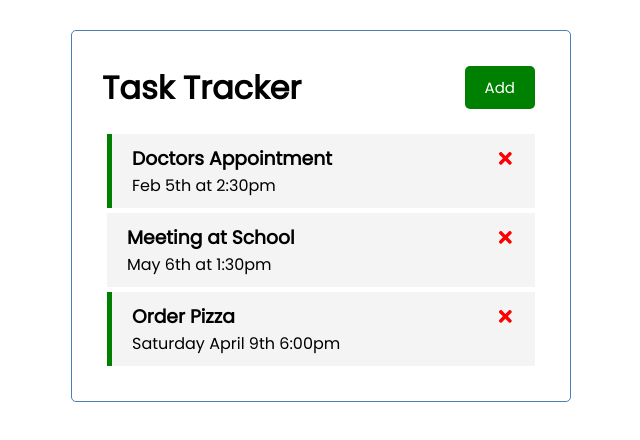
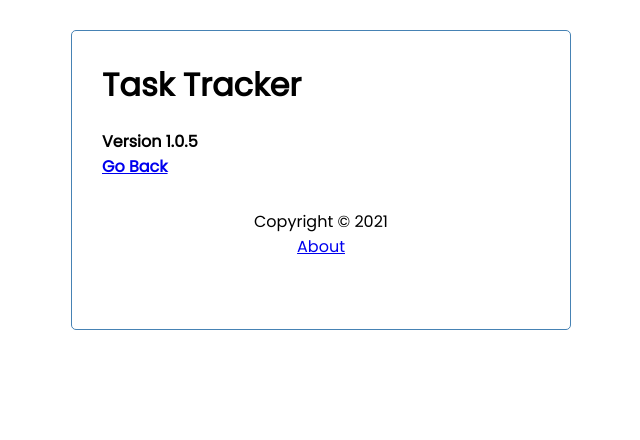
Before and after one commit to jmscottimd/react-task-tracker, a React (Create React App) app: page /about in a window 1280 px wide. Shown: the top 440 px of the page, without its empty margins (319-959 px from the left). Built offline with nearby package versions, Linux system fonts and the light colour scheme; data requests are answered from the project's data file.

Commit message:
about page routing

```diff
--- a/package.json
+++ b/package.json
@@ -10,6 +10,7 @@
     "react": "^17.0.2",
     "react-dom": "^17.0.2",
     "react-icons": "^4.2.0",
+    "react-router-dom": "^5.2.0",
     "react-scripts": "4.0.3",
     "web-vitals": "^1.0.1"
   },
--- a/src/App.js
+++ b/src/App.js
@@ -1,7 +1,10 @@
 import { useState, useEffect } from 'react'
+import {BrowserRouter as Router, Route } from 'react-router-dom'
 import Header from './components/Header'
 import Tasks from './components/Tasks'
 import AddTask from './components/AddTask'
+import Footer from './components/Footer'
+import About from './components/About'
 
 const App = () => {
   const [showAddTask, setShowAddTask] = useState (false)
@@ -70,14 +73,34 @@
     data.reminder} : task))
 }
   return (
+    <Router>
     <div className='container'>
-      <Header onAdd = {() => setShowAddTask(!showAddTask)} showAdd={showAddTask}/>
-      {showAddTask && <AddTask onAdd={addTask} />}
-      {tasks.length > 0 ?( <Tasks tasks={tasks} onDelete=
-      {deleteTask} onToggle ={toggleReminder} /> ) : (
-        'There are no tasks'
-        )}
+      <Header onAdd = {() => setShowAddTask(!showAddTask)}
+      showAdd={showAddTask}
+      />
+
+        <Route
+          path='/'
+          exact
+          render={(props) => (
+            <>
+              {showAddTask && <AddTask onAdd={addTask} />}
+              {tasks.length > 0 ? (
+                <Tasks
+                  tasks={tasks}
+                  onDelete={deleteTask}
+                  onToggle={toggleReminder}
+                />
+              ) : (
+                'There are no tasks'
+              )}
+            </>
+          )}
+        />
+        <Route path='/about' component={About} />
+        <Footer />
     </div>
+    </Router>
   );
 }
 
--- /dev/null
+++ b/src/components/About.js
@@ -0,0 +1,11 @@
+import { Link } from 'react-router-dom'
+const About = () => {
+    return (
+        <h4>
+            Version 1.0.5 <br />
+            <Link to='/'>Go Back</Link>
+        </h4>
+    )
+}
+
+export default About
--- /dev/null
+++ b/src/components/Footer.js
@@ -0,0 +1,12 @@
+import { Link } from 'react-router-dom'
+
+const Footer = () => {
+    return (
+        <footer>
+            <p>Copyright &copy; 2021</p>
+            <Link to='/about'>About</Link>
+        </footer>
+    )
+}
+
+export default Footer
--- a/src/components/Header.js
+++ b/src/components/Header.js
@@ -1,13 +1,15 @@
 import PropTypes from 'prop-types'
+import { useLocation } from 'react-router-dom'
 import Button from './Button'
 
 const Header = ({ title, onAdd, showAdd }) => {
+    const location = useLocation()
     return (
         <header className='header'>
             <h1>{title}</h1>
-                <Button color={showAdd ? 'red' : 'green'}
+               {location.pathname ==='/' && <Button color={showAdd ? 'red' : 'green'}
                 text={showAdd ? 'Close' : 'Add'}
-                onClick={onAdd}/>
+                onClick={onAdd}/>}
         </header>
     )
 }
```
Also changed, not shown: 1 other file (tests, documents, lock files or other folders).
